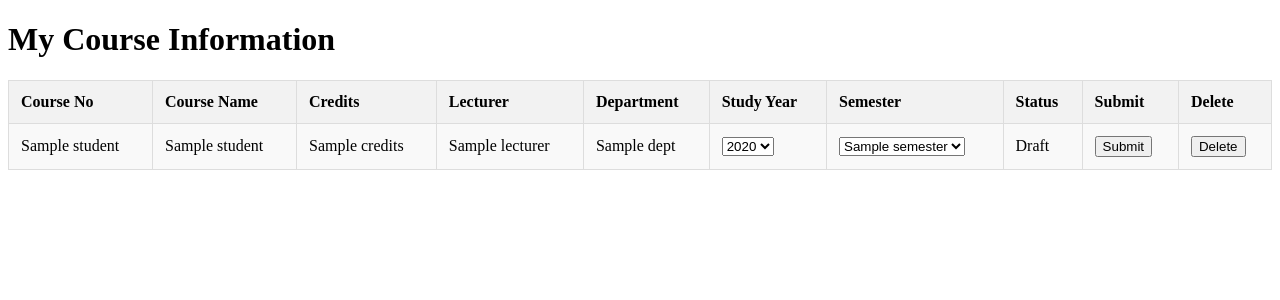
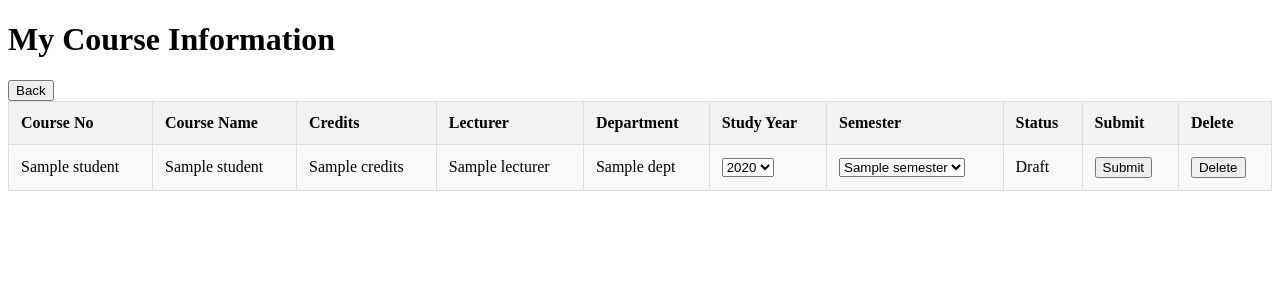
Before and after one commit to Kai-Liu-1161942/Course_Management_System, a Flask app: template templates/course_mgmt.html in a window 1280 px wide. Shown: the part 26-326 px from the top of the page. Run offline with Flask 3, Linux system fonts and the light colour scheme; the template is opened without the code that fills it: most values are stand-ins (such as "Sample title", 1, 10 or a date in 2020).

Commit message:
Update course_mgmt.html

```diff
--- a/templates/course_mgmt.html
+++ b/templates/course_mgmt.html
@@ -73,6 +73,7 @@
         </div>
     </header>
     <h1>My Course Information</h1>
+    <button onclick="window.history.back()">Back</button>
     <form id="courseForm" method="POST">   <!-- 新增表单用于提交选中的课程 -->
         <table border="1">
             <tr>
```
